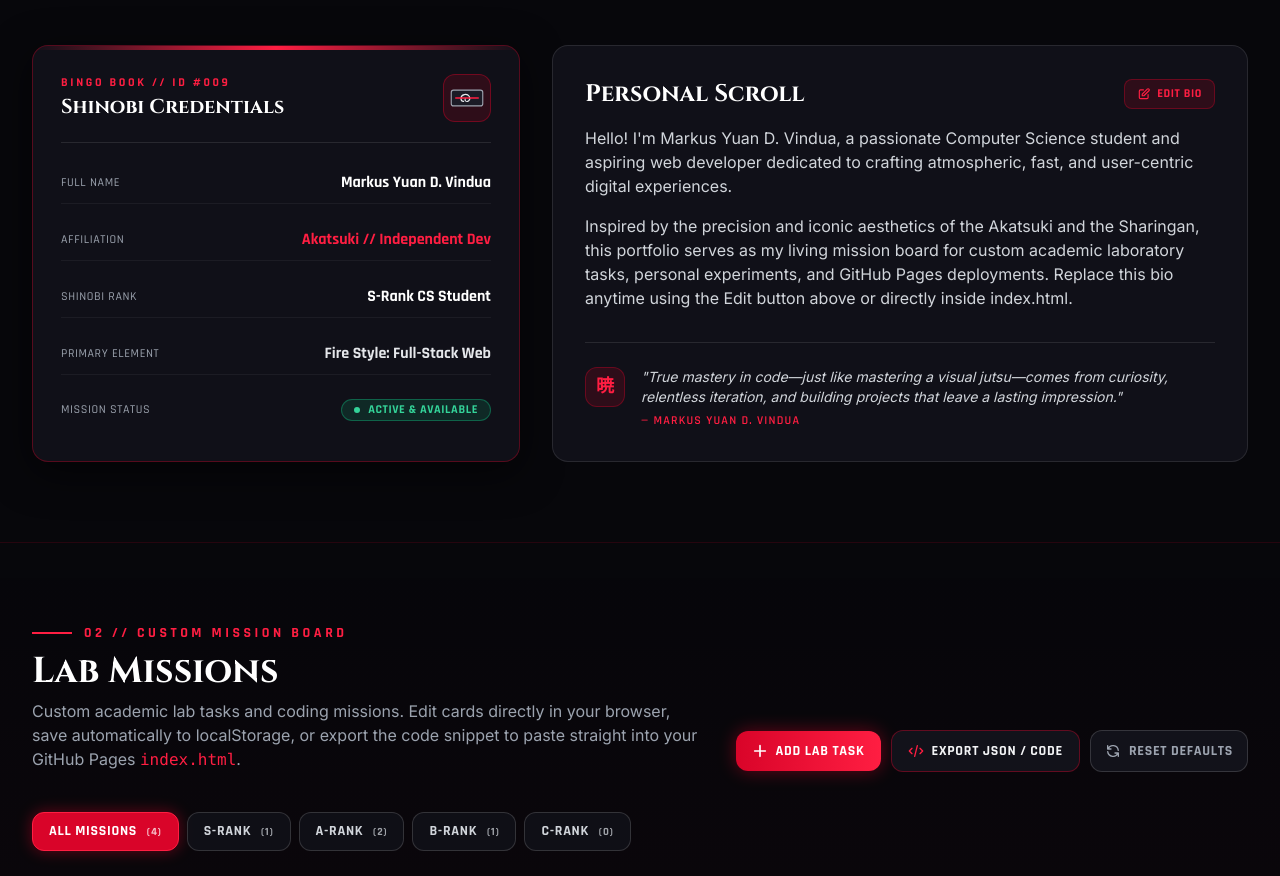
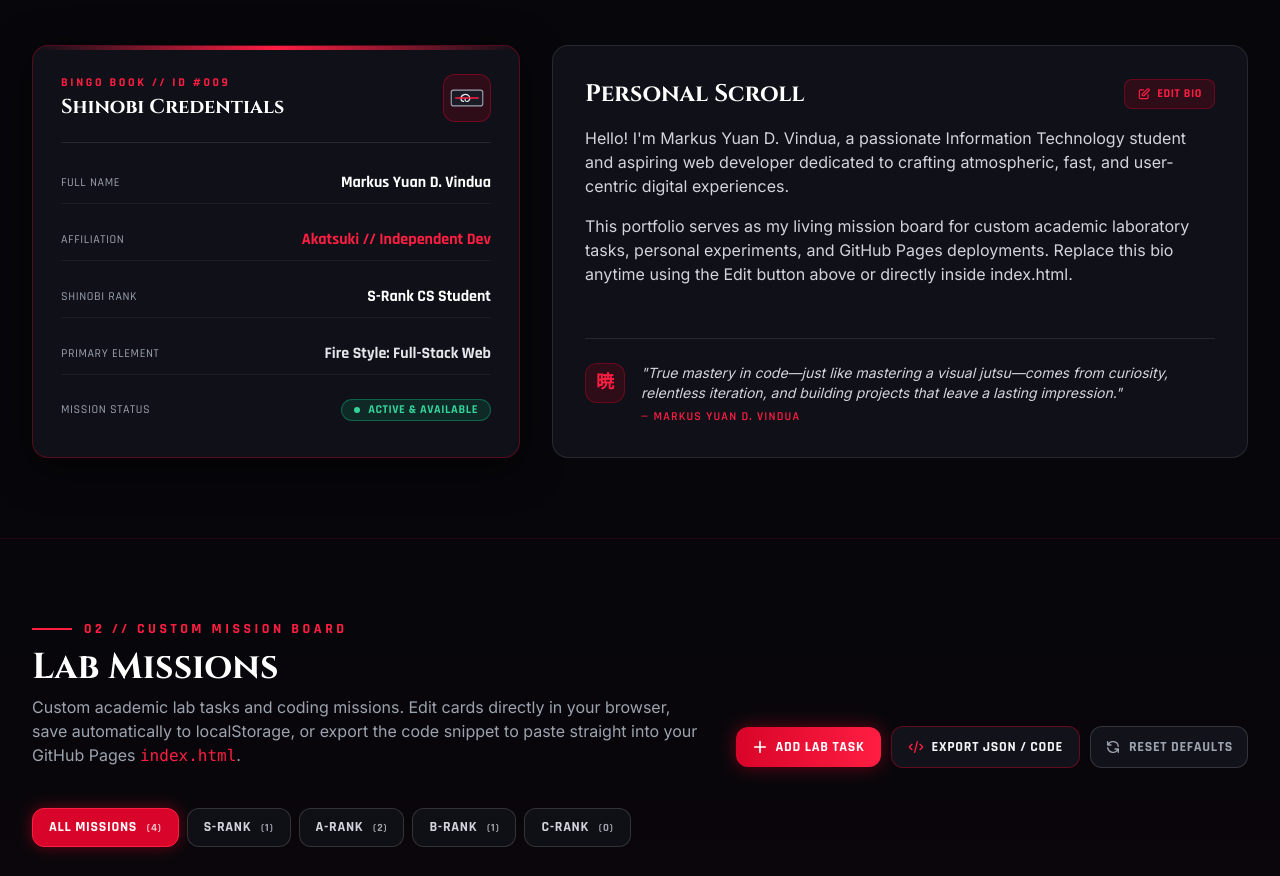
Before and after one commit to YU4NDV/Yuan-s-Repository, a plain HTML site: page index.html in a window 1280 px wide. Shown: the part 966-1842 px from the top of the page. Drawn offline with nearby package versions, Linux system fonts and the light colour scheme.

Commit message:
Update index.html

```diff
--- a/index.html
+++ b/index.html
@@ -1138,8 +1138,8 @@
      * Default Shinobi Bio (Editable in UI or directly right here)
      */
     const DEFAULT_BIO_TEXT =
-      "Hello! I'm Markus Yuan D. Vindua, a passionate Computer Science student and aspiring web developer dedicated to crafting atmospheric, fast, and user-centric digital experiences.\n\n" +
-      "Inspired by the precision and iconic aesthetics of the Akatsuki and the Sharingan, this portfolio serves as my living mission board for custom academic laboratory tasks, personal experiments, and GitHub Pages deployments. Replace this bio anytime using the Edit button above or directly inside index.html.";
+      "Hello! I'm Markus Yuan D. Vindua, a passionate Information Technology student and aspiring web developer dedicated to crafting atmospheric, fast, and user-centric digital experiences.\n\n" +
+      "This portfolio serves as my living mission board for custom academic laboratory tasks, personal experiments, and GitHub Pages deployments. Replace this bio anytime using the Edit button above or directly inside index.html.";
 
     /**
      * OPTIONAL CUSTOM MP3 AUDIO FOR GITHUB PAGES:
```
